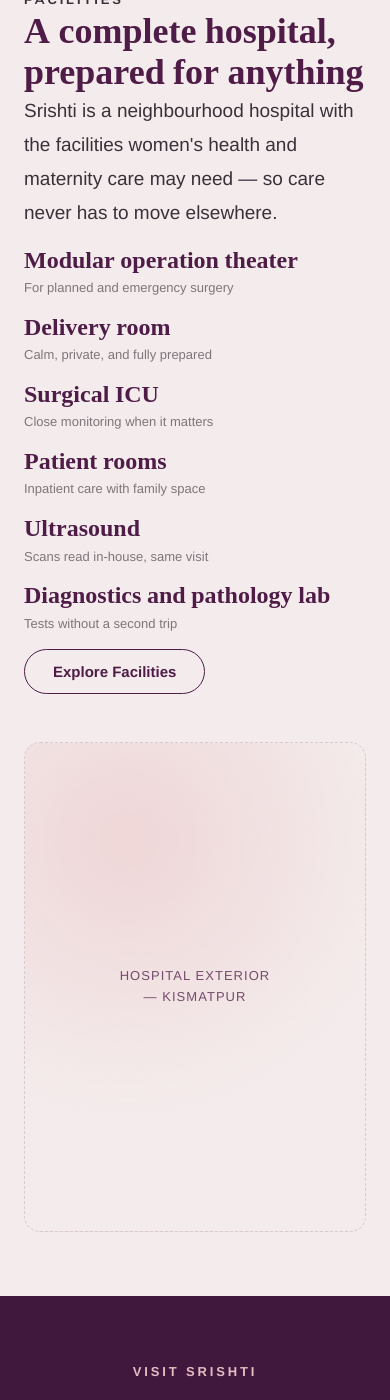
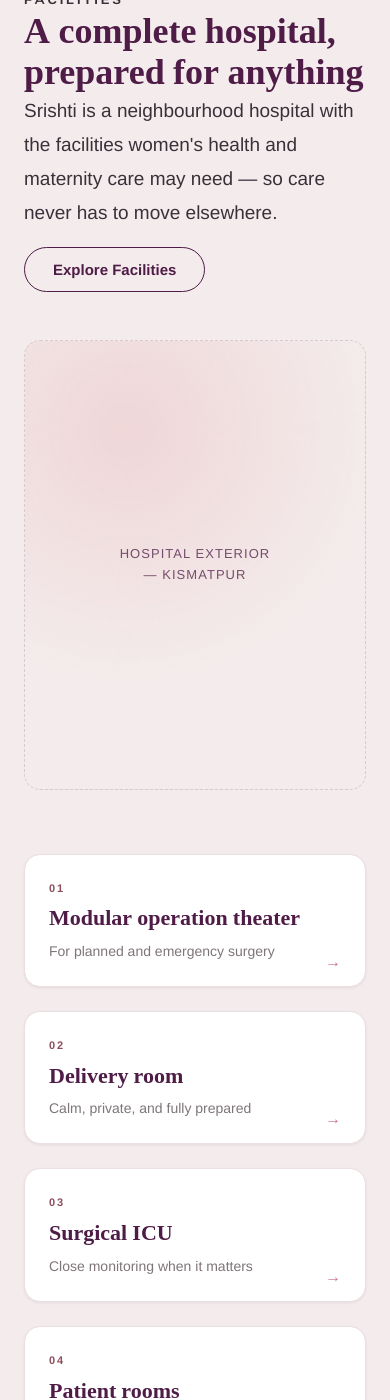
Before and after one commit to Srishti-WH-MH/srishtiwomenshospital.com, a Jekyll site: the page built from index.html, in a window 390 px wide and 1400 px high, scrolled down 5951 px. Built offline with Jekyll 4.4.1, drawn with Linux system fonts in a browser that asks for light colours; some web fonts are replaced.

Commit message:
Home: give the facilities their own row of cards
The facilities were a plain text list squeezed into the column beside the photo,
which read like a footnote — exactly the wrong weight for the evidence behind
"a complete hospital". They were also not links, so the six things the section is
selling led nowhere.

They now get a full-width 3x2 row of white cards on the plum band, numbered to
match the Facilities page and each linking to its section there. An explicit
3-column track rather than auto-fit: auto-fit leaves a 4+2 orphan row at this
container width.

The arrow affordance is always visible rather than hover-only — on touch there is
no hover to reveal it, and nothing else marks the cards as links.

Co-Authored-By: Claude Opus 4.8 <noreply@anthropic.com>

```diff
--- a/_includes/head.html
+++ b/_includes/head.html
@@ -30,8 +30,8 @@
   stylesheet has parsed, so preload it — matching the same breakpoint the CSS
   uses, or the browser would fetch both crops.
 {%- endcomment %}
-<link rel="preload" as="image" href="{{ '/assets/img/hero-wide-1600.webp' | relative_url }}" media="(min-width: 900px)">
-<link rel="preload" as="image" href="{{ '/assets/img/hero-tall-700.webp' | relative_url }}" media="(max-width: 899px)">
+<link rel="preload" as="image" href="{{ '/assets/img/hero-hospital-wide-1600.webp' | relative_url }}" media="(min-width: 900px)">
+<link rel="preload" as="image" href="{{ '/assets/img/hero-hospital-tall-700.webp' | relative_url }}" media="(max-width: 899px)">
 {%- endif %}
 
 {%- comment -%}
--- a/css/site.css
+++ b/css/site.css
@@ -106,7 +106,8 @@ a:not(.sui-btn):hover { color: var(--plum-900); }
 /* When a real photo lands, give the <img> the same class to keep the crop. */
 .slot > img { width: 100%; height: 100%; object-fit: cover; }
 
-/* ---- Facilities proof-point list ------------------------------------------ */
+/* ---- Facilities proof-point list ------------------------------------------
+   Plain two-column list, used inside the Diagnostics "why it matters" column. */
 .facility-grid {
   display: grid;
   grid-template-columns: repeat(auto-fit, minmax(min(220px, 100%), 1fr));
@@ -114,6 +115,88 @@ a:not(.sui-btn):hover { color: var(--plum-900); }
 }
 .facility { display: flex; flex-direction: column; gap: var(--space-1); }
 .facility h3 { margin: 0; }
+
+/* ---- Facility cards (Home) -------------------------------------------------
+   The facilities are the evidence for "a complete hospital", so they get weight:
+   white cards on the plum band, numbered to match the Facilities page, each one
+   a link into its section there. An explicit 3-column track (rather than
+   auto-fit) keeps them as a balanced 3x2 — auto-fit would leave a 4+2 orphan
+   row at this container width. */
+.facility-cards {
+  list-style: none;
+  margin: var(--space-8) 0 0;
+  padding: 0;
+  display: grid;
+  gap: var(--space-5);
+  grid-template-columns: 1fr;
+}
+@media (min-width: 600px) {
+  .facility-cards { grid-template-columns: repeat(2, 1fr); }
+}
+@media (min-width: 900px) {
+  .facility-cards { grid-template-columns: repeat(3, 1fr); }
+}
+
+.facility-card {
+  position: relative;
+  display: flex;
+  flex-direction: column;
+  gap: var(--space-2);
+  height: 100%;
+  box-sizing: border-box;
+  padding: var(--space-5);
+  background: #fff;
+  border: 1px solid var(--plum-100);
+  border-radius: var(--radius-lg);
+  box-shadow: var(--shadow-sm);
+  text-decoration: none;
+  transition: box-shadow .18s ease, transform .18s ease, border-color .18s ease;
+}
+/* Always visible, not hover-only — on touch there is no hover to reveal it, and
+   nothing else says these are links. */
+.facility-card::after {
+  content: '→';
+  position: absolute;
+  right: var(--space-5);
+  bottom: var(--space-4);
+  color: var(--rose-500);
+  font-size: 1rem;
+  line-height: 1;
+  transition: transform .18s ease, color .18s ease;
+}
+.facility-card:hover::after { color: var(--rose-700); transform: translateX(3px); }
+.facility-card:hover {
+  box-shadow: var(--shadow-md);
+  border-color: var(--plum-200);
+  transform: translateY(-2px);
+}
+.facility-card__num {
+  font-family: var(--font-body);
+  font-weight: 600;
+  font-size: 0.6875rem;
+  letter-spacing: 0.18em;
+  color: var(--rose-700);
+}
+.facility-card__title {
+  font-family: var(--font-display);
+  font-weight: 600;
+  font-size: 1.375rem;
+  line-height: 1.2;
+  color: var(--srishti-plum);
+  margin: 0;
+}
+.facility-card__note {
+  font-size: 0.875rem;
+  line-height: 1.6;
+  color: var(--neutral-500);
+  padding-right: var(--space-6);   /* clear of the arrow */
+}
+.facility-card:hover .facility-card__title { color: var(--srishti-plum-vivid); }
+
+@media (prefers-reduced-motion: reduce) {
+  .facility-card { transition: none; }
+  .facility-card:hover { transform: none; }
+}
 
 /* ---- Closing CTA ---------------------------------------------------------- */
 .cta {
@@ -131,7 +214,7 @@ a:not(.sui-btn):hover { color: var(--plum-900); }
 .sui-footer a:hover { color: var(--srishti-ivory); }
 
 /* ---- Hero photo -----------------------------------------------------------
-   A plum duotone photograph behind the hero. It is decorative — the copy carries
+   A hospital photograph behind the hero. It is decorative — the copy carries
    the message — so it lives in a pseudo-element rather than an <img>, and is
    never announced to screen readers.
 
@@ -164,7 +247,7 @@ a:not(.sui-btn):hover { color: var(--plum-900); }
         rgba(251, 245, 243, 0.86) 56%,
         rgba(251, 245, 243, 0.30) 80%,
         rgba(251, 245, 243, 0) 100%),
-      url('../assets/img/hero-tall-700.webp');
+      url('../assets/img/hero-hospital-tall-700.webp');
     background-position: center bottom;
   }
 }
@@ -177,7 +260,7 @@ a:not(.sui-btn):hover { color: var(--plum-900); }
         rgba(251, 245, 243, 0.86) 56%,
         rgba(251, 245, 243, 0.30) 80%,
         rgba(251, 245, 243, 0) 100%),
-      url('../assets/img/hero-tall-1000.webp');
+      url('../assets/img/hero-hospital-tall-1000.webp');
   }
 }
 
@@ -190,7 +273,7 @@ a:not(.sui-btn):hover { color: var(--plum-900); }
         rgba(251, 245, 243, 0.88) 48%,
         rgba(251, 245, 243, 0.30) 74%,
         rgba(251, 245, 243, 0) 100%),
-      url('../assets/img/hero-wide-1600.webp');
+      url('../assets/img/hero-hospital-wide-1600.webp');
     background-position: center right;
   }
 }
@@ -202,7 +285,7 @@ a:not(.sui-btn):hover { color: var(--plum-900); }
         rgba(251, 245, 243, 0.88) 48%,
         rgba(251, 245, 243, 0.30) 74%,
         rgba(251, 245, 243, 0) 100%),
-      url('../assets/img/hero-wide-2400.webp');
+      url('../assets/img/hero-hospital-wide-2400.webp');
   }
 }
 
--- a/index.html
+++ b/index.html
@@ -149,46 +149,73 @@ hero_photo: true
     </div>
   </section>
 
-  <!-- ---- Facilities preview ---------------------------------------------- -->
+  <!-- ---- Facilities preview ----------------------------------------------
+       The facilities are the proof behind "a complete hospital", so they get
+       their own full-width row of cards rather than a list squeezed beside the
+       photo. Numbering matches the Facilities page, and each card links to its
+       section there. -->
   <section class="band band--plum-50" aria-labelledby="facilities-heading">
-    <div class="band__inner split split--wide">
+    <div class="band__inner">
+
+      <div class="split split--wide">
         <div class="split__copy">
           <div>
             <p class="sui-eyebrow sui-eyebrow--rose">Facilities</p>
             <h2 class="sui-h1 u-mb-0" id="facilities-heading">A complete hospital, prepared for anything</h2>
             <p class="sui-lead u-mt-4 u-mb-0">Srishti is a neighbourhood hospital with the facilities women's health and maternity care may need — so care never has to move elsewhere.</p>
           </div>
-        <div class="facility-grid">
-          <div class="facility">
-            <h3 class="sui-h3">Modular operation theater</h3>
-            <span class="sui-caption">For planned and emergency surgery</span>
+          <a class="sui-btn sui-btn--secondary" href="facilities.html">Explore Facilities</a>
         </div>
-          <div class="facility">
-            <h3 class="sui-h3">Delivery room</h3>
-            <span class="sui-caption">Calm, private, and fully prepared</span>
-          </div>
-          <div class="facility">
-            <h3 class="sui-h3">Surgical ICU</h3>
-            <span class="sui-caption">Close monitoring when it matters</span>
-          </div>
-          <div class="facility">
-            <h3 class="sui-h3">Patient rooms</h3>
-            <span class="sui-caption">Inpatient care with family space</span>
-          </div>
-          <div class="facility">
-            <h3 class="sui-h3">Ultrasound</h3>
-            <span class="sui-caption">Scans read in-house, same visit</span>
-          </div>
-          <div class="facility">
-            <h3 class="sui-h3">Diagnostics and pathology lab</h3>
-            <span class="sui-caption">Tests without a second trip</span>
+        <div class="slot slot--h400" role="img" aria-label="Srishti hospital exterior, Kismatpur">
+          <span class="slot__label">Hospital exterior — Kismatpur</span>
         </div>
       </div>
-        <a class="sui-btn sui-btn--secondary" href="facilities.html">Explore Facilities</a>
-      </div>
-      <div class="slot slot--h440" role="img" aria-label="Srishti hospital exterior, Kismatpur">
-        <span class="slot__label">Hospital exterior — Kismatpur</span>
-      </div>
+
+      <ul class="facility-cards">
+        <li>
+          <a class="facility-card" href="facilities.html#operation-theater">
+            <span class="facility-card__num" aria-hidden="true">01</span>
+            <h3 class="facility-card__title">Modular operation theater</h3>
+            <span class="facility-card__note">For planned and emergency surgery</span>
+          </a>
+        </li>
+        <li>
+          <a class="facility-card" href="facilities.html#delivery-room">
+            <span class="facility-card__num" aria-hidden="true">02</span>
+            <h3 class="facility-card__title">Delivery room</h3>
+            <span class="facility-card__note">Calm, private, and fully prepared</span>
+          </a>
+        </li>
+        <li>
+          <a class="facility-card" href="facilities.html#surgical-icu">
+            <span class="facility-card__num" aria-hidden="true">03</span>
+            <h3 class="facility-card__title">Surgical ICU</h3>
+            <span class="facility-card__note">Close monitoring when it matters</span>
+          </a>
+        </li>
+        <li>
+          <a class="facility-card" href="facilities.html#patient-rooms">
+            <span class="facility-card__num" aria-hidden="true">04</span>
+            <h3 class="facility-card__title">Patient rooms</h3>
+            <span class="facility-card__note">Inpatient care with family space</span>
+          </a>
+        </li>
+        <li>
+          <a class="facility-card" href="facilities.html#ultrasound">
+            <span class="facility-card__num" aria-hidden="true">05</span>
+            <h3 class="facility-card__title">Ultrasound</h3>
+            <span class="facility-card__note">Scans read in-house, same visit</span>
+          </a>
+        </li>
+        <li>
+          <a class="facility-card" href="facilities.html#diagnostics">
+            <span class="facility-card__num" aria-hidden="true">06</span>
+            <h3 class="facility-card__title">Diagnostics and pathology lab</h3>
+            <span class="facility-card__note">Tests without a second trip</span>
+          </a>
+        </li>
+      </ul>
+
     </div>
   </section>
 
```
Also changed, not shown: CREDITS.md (+3 -13 lines), assets/img/hero-hospital-tall-1000.webp (added), assets/img/hero-hospital-tall-700.webp (added), assets/img/hero-hospital-wide-1600.webp (added), assets/img/hero-hospital-wide-2400.webp (added), assets/img/hero-tall-1000.webp (deleted), assets/img/hero-tall-700.webp (deleted), assets/img/hero-wide-1600.webp (deleted), assets/img/hero-wide-2400.webp (deleted), 1 other file. Lines whose indentation alone changed are shown as unchanged.
